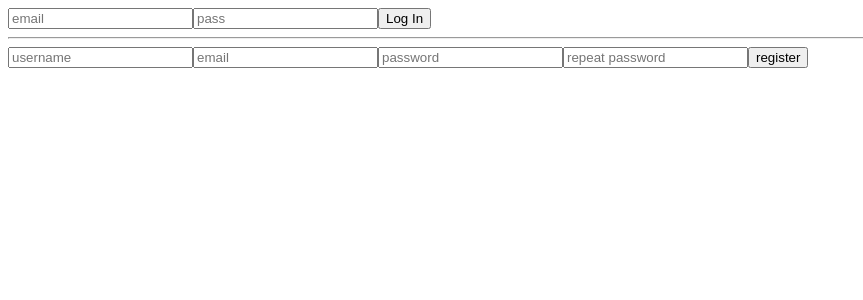
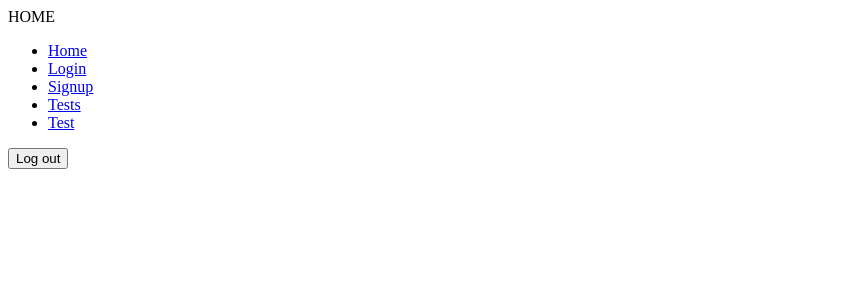
Before and after one commit to ljubica-work/know-it-all, a React (Create React App) app: page / in a window 1280 px wide. Shown: the top 300 px of the page, without its empty margins (0-863 px from the left). Built offline with nearby package versions, Linux system fonts and the light colour scheme.

Commit message:
protected routes

```diff
--- a/src/App.jsx
+++ b/src/App.jsx
@@ -1,28 +1,53 @@
 import React, { useState } from 'react';
 import { Switch, Route, Redirect } from 'react-router-dom';
 import routes from './constants/routes';
+import { auth } from './firebase';
+import { isEmailInvalid } from './helpers/validations';
+import useStateWithLocalStorage from './helpers/useStateWithLocalStorage';
 
-import Login from './components/Login';
-import Registration from './components/Registration';
+import Login from './pages/Login';
 import Home from './pages/Home';
 import Dashboard from './pages/Dashboard';
 import Test from './pages/Test';
-
 import Signup from './pages/Signup';
 
 function App() {
-  const [currentUser, setCurrentUser] = useState(null);
+  const [email, setEmail] = useState('');
+  const [password, setPassword] = useState('');
+  const [error, setError] = useState('');
+  const [currentUser, setCurrentUser] = useStateWithLocalStorage('user', null);
+
+  const loginUser = (e) => {
+    e.preventDefault();
+
+    if (isEmailInvalid(email)) {
+      setError(isEmailInvalid(email));
+    } else {
+      auth
+        .signInWithEmailAndPassword(email, password)
+        .then((user) => {
+          setCurrentUser(user.user);
+        })
+        .catch((err) => setError(err.message));
+    }
+  };
   return (
     <>
-      <Login />
-      <hr />
-      <Registration />
       <Switch>
         <Route exact path={routes.HOME}>
-          <Home />
+          <Home setCurrentUser={setCurrentUser} />
         </Route>
         <Route path={routes.LOGIN}>
-          {currentUser ? <Redirect to={routes.DASHBOARD} /> : <Login />}
+          {currentUser ? (
+            <Redirect to={routes.DASHBOARD} />
+          ) : (
+            <Login
+              loginUser={loginUser}
+              setEmail={setEmail}
+              setPassword={setPassword}
+              error={error}
+            />
+          )}
         </Route>
         <Route path={routes.SIGNUP}>
           {currentUser ? <Redirect to={routes.DASHBOARD} /> : <Signup />}
--- a/src/components/Login/index.jsx
+++ /dev/null
@@ -1,48 +0,0 @@
-import React, { useState } from 'react';
-import { auth } from '../../firebase';
-import useStateWithLocalStorage from '../../helpers/useStateWithLocalStorage';
-import { isEmailInvalid } from '../../helpers/validations';
-
-const Login = () => {
-  const [email, setEmail] = useState('');
-  const [password, setPassword] = useState('');
-  const [error, setError] = useState('');
-
-  const [currentUser, setCurrentUser] = useStateWithLocalStorage('user', null);
-
-  const loginUser = (e) => {
-    e.preventDefault();
-
-    if (isEmailInvalid(email)) {
-      setError(isEmailInvalid(email));
-    } else {
-      auth
-        .signInWithEmailAndPassword(email, password)
-        .then((user) => {
-          setCurrentUser(user.user);
-        })
-        .catch((err) => setError(err.message));
-    }
-  };
-
-  return (
-    <div>
-      <form onSubmit={(e) => loginUser(e)}>
-        <input
-          type='email'
-          placeholder='email'
-          onChange={(e) => setEmail(e.target.value)}
-        />
-        <input
-          type='password'
-          placeholder='pass'
-          onChange={(e) => setPassword(e.target.value)}
-        />
-        <button type='submit'>Log In</button>
-        {error}
-      </form>
-    </div>
-  );
-};
-
-export default Login;
--- /dev/null
+++ b/src/components/LoginComponent/index.jsx
@@ -0,0 +1,32 @@
+import React from 'react';
+import PropTypes from 'prop-types';
+
+const LoginComponent = ({ loginUser, setEmail, setPassword, error }) => {
+  return (
+    <div>
+      <form onSubmit={(e) => loginUser(e)}>
+        <input
+          type='email'
+          placeholder='email'
+          onChange={(e) => setEmail(e.target.value)}
+        />
+        <input
+          type='password'
+          placeholder='pass'
+          onChange={(e) => setPassword(e.target.value)}
+        />
+        <button type='submit'>Log In</button>
+        {error}
+      </form>
+    </div>
+  );
+};
+
+LoginComponent.propTypes = {
+  loginUser: PropTypes.func,
+  setEmail: PropTypes.func,
+  setPassword: PropTypes.func,
+  error: PropTypes.string,
+};
+
+export default LoginComponent;
--- a/src/pages/Dashboard/index.jsx
+++ b/src/pages/Dashboard/index.jsx
@@ -3,7 +3,7 @@ import React from 'react';
 import './Dashboard.scss';
 
 const Dashboard = () => {
-  return <div className='dashboard'></div>;
+  return <div className='dashboard'>DASHBOARD</div>;
 };
 
 export default Dashboard;
--- a/src/pages/Home/index.jsx
+++ b/src/pages/Home/index.jsx
@@ -1,9 +1,43 @@
 import React from 'react';
+import { Link } from 'react-router-dom';
+import routes from '../../constants/routes';
+import PropTypes from 'prop-types';
 
 import './Home.scss';
 
-const Home = () => {
-  return <div className='home'></div>;
+const Home = ({ setCurrentUser }) => {
+  const logOut = () => {
+    localStorage.clear();
+    setCurrentUser(null);
+  };
+
+  return (
+    <div className='home'>
+      HOME
+      <ul>
+        <li>
+          <Link to={routes.HOME}>Home</Link>
+        </li>
+        <li>
+          <Link to={routes.LOGIN}>Login</Link>
+        </li>
+        <li>
+          <Link to={routes.SIGNUP}>Signup</Link>
+        </li>
+        <li>
+          <Link to={routes.DASHBOARD}>Tests</Link>
+        </li>
+        <li>
+          <Link to={routes.TEST}>Test</Link>
+        </li>
+      </ul>
+      <button onClick={logOut}>Log out</button>
+    </div>
+  );
+};
+
+Home.propTypes = {
+  setCurrentUser: PropTypes.func,
 };
 
 export default Home;
--- a/src/pages/Login/index.jsx
+++ b/src/pages/Login/index.jsx
@@ -1,9 +1,29 @@
 import React from 'react';
+import PropTypes from 'prop-types';
+
+import LoginComponent from '../../components/LoginComponent';
 
 import './Login.scss';
 
-const Login = () => {
-  return <div className='login'></div>;
+const Login = ({ loginUser, setEmail, setPassword, error }) => {
+  return (
+    <div className='login'>
+      LOGIN
+      <LoginComponent
+        loginUser={loginUser}
+        setEmail={setEmail}
+        setPassword={setPassword}
+        error={error}
+      />
+    </div>
+  );
+};
+
+Login.propTypes = {
+  loginUser: PropTypes.func,
+  setEmail: PropTypes.func,
+  setPassword: PropTypes.func,
+  error: PropTypes.string,
 };
 
 export default Login;
--- a/src/pages/Signup/index.jsx
+++ b/src/pages/Signup/index.jsx
@@ -3,7 +3,7 @@ import React from 'react';
 import './Signup.scss';
 
 const Signup = () => {
-  return <div className='signup'></div>;
+  return <div className='signup'>SIGNUP</div>;
 };
 
 export default Signup;
--- a/src/pages/Test/index.jsx
+++ b/src/pages/Test/index.jsx
@@ -3,7 +3,7 @@ import React from 'react';
 import './Test.scss';
 
 const Test = () => {
-  return <div className='test'></div>;
+  return <div className='test'>SINGLE TEST</div>;
 };
 
 export default Test;
```
Also changed, not shown: src/components/LoginComponent/LoginComponent.scss (added).
